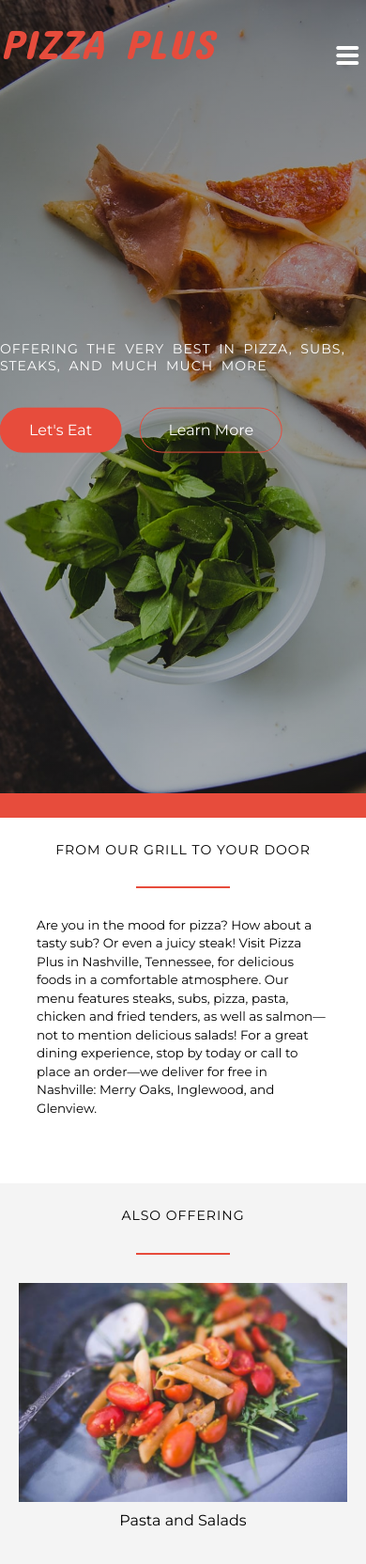
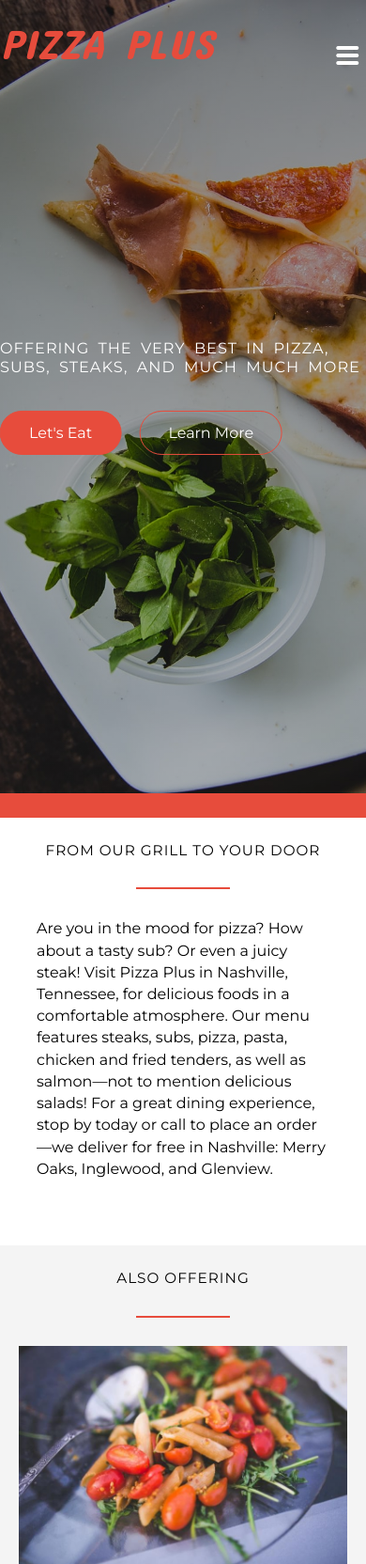
Before and after one commit to tflem/pizza_plus, a PHP site: page / in a window 390 px wide. Shown: the top 1664 px of the page at 94% size. Run offline with PHP 8.4, Linux system fonts and the light colour scheme; style sheets or scripts are compiled from the project's sources; some libraries are stand-ins or nearby versions; some web fonts are replaced.

Commit message:
Change font size on small screens and base from px to rem

```diff
--- a/resources/css/style.css
+++ b/resources/css/style.css
@@ -21,7 +21,7 @@
     color: #000;
     font-family: 'Montserrat', sans-serif;
     font-weight: 400;
-    font-size: 18px;
+    font-size: 1.125rem;
     text-rendering: optimizeLegibility;
     overflow-x: hidden;
 }
@@ -68,7 +68,7 @@
 
 h2 {
     font-family: 'Montserrat', sans-serif;
-    font-size: 175%;
+    font-size: 2.125rem;
     color: #FFF;
     word-spacing: 4px;
 }
@@ -537,10 +537,10 @@
 
     .sidebar-nav li { display: block; }
 
-    h2 { font-size: 88%; }
-    h3 { font-size: 88%; }
+    h2 { font-size: 0.90rem; }
+    h3 { font-size: 0.85rem; }
     section { padding: 25px 0; }
-    .contact-form { width: 100%; }
-    .company-intro { font-size: 84%; }
-    .about-us { font-size: 84%; }
+    .contact-form { width: 90%; }
+    .company-intro { font-size: 0.78; }
+    .about-us { font-size: 0.78; }
 }
```
